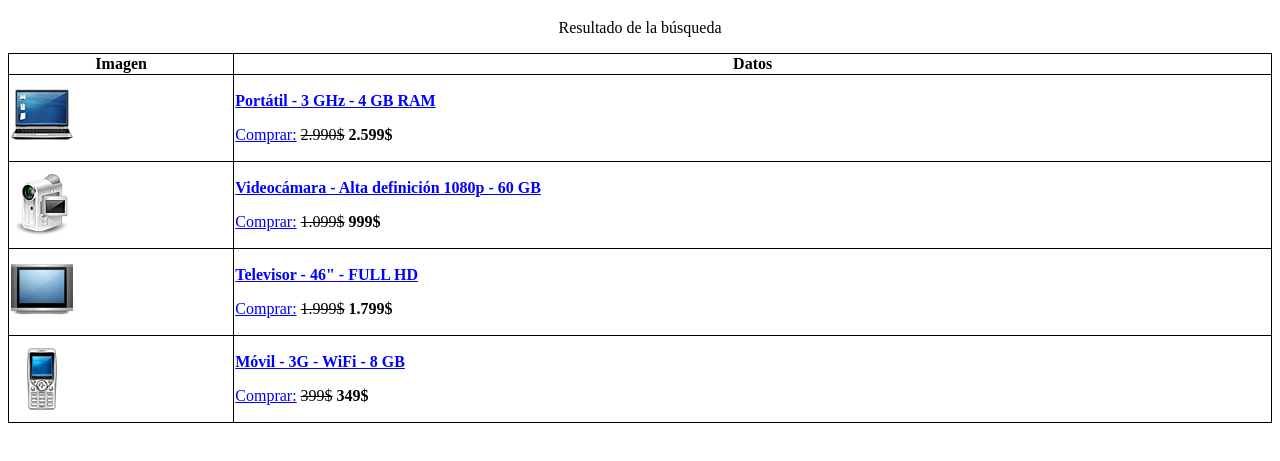
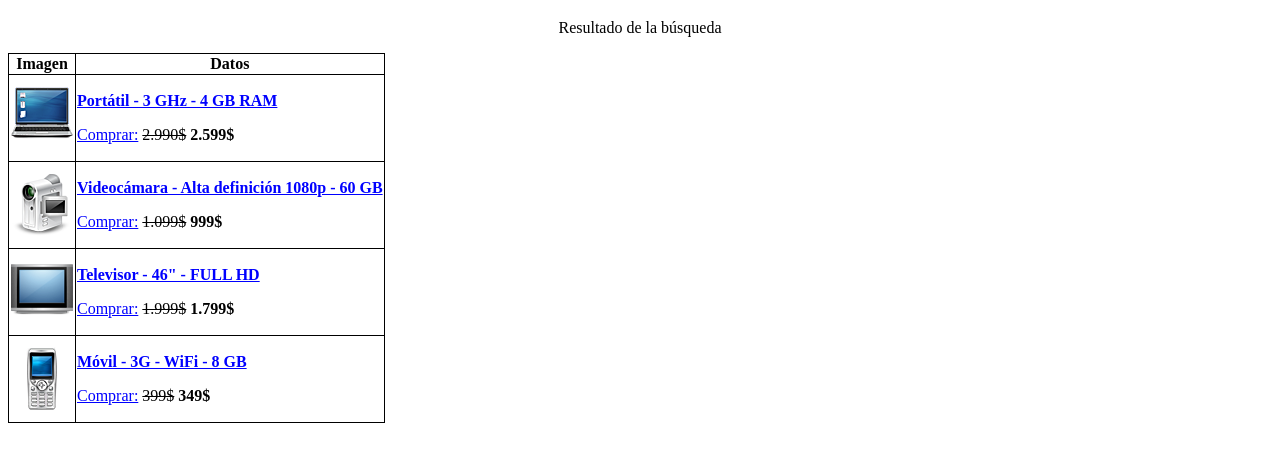
Before and after one commit to JosemaMR/LLMM, a plain HTML site: page TEMA1/EJERCICIO17/ejercicio17html.html in a window 1280 px wide. Shown: the part 61-522 px from the top of the page. Drawn offline with Linux system fonts and the light colour scheme.

Commit message:
Update ejercicio17html.html

```diff
--- a/TEMA1/EJERCICIO17/ejercicio17html.html
+++ b/TEMA1/EJERCICIO17/ejercicio17html.html
@@ -13,14 +13,14 @@ table, th, td {
 <h1>Resultado de la búsqueda</h1>
 <p style="text-align:center;">Resultado de la búsqueda</p>
 
-<table style="width:100%">
+<table>
 
   <tr>
     <th>Imagen</th>
     <th>Datos</th>
   </tr>
   <tr>
-    <td><img src="portatil.png" align="center"></td>
+    <td><img src="portatil.png" ></td>
     <td>
     <p style="color:blue;text-decoration: underline;"><b>Portátil - 3 GHz - 4 GB RAM </b></p>
     <p><span style="color:blue;text-decoration: underline;">Comprar:</span> <del>2.990$</del> <b>2.599$</b></p></td>
```
